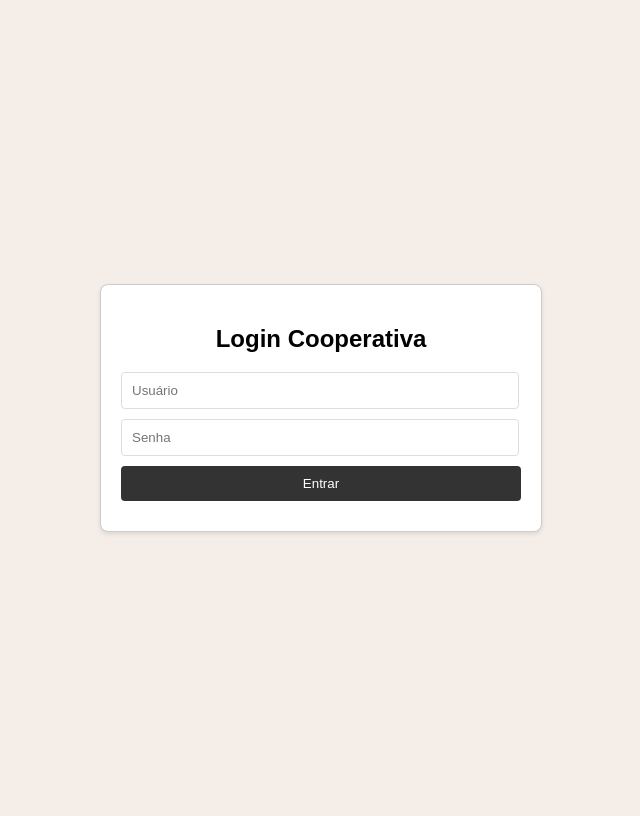
After one commit to yurialcantaras/relatorio-cooperativa, a PHP site: page /loginform.php in a window 1280 px wide. The commit adds this page. Shown: the whole page, without its empty margins (319-959 px from the left). Run offline with PHP 8.4, Linux system fonts and the light colour scheme.

Commit message:
Pequenas alterações

```diff
--- a/css/style.css
+++ b/css/style.css
@@ -3,17 +3,35 @@ body {
     justify-content: center;
     align-items: center;
     height: 100vh;
+    background-color: #f4ede8;
     font-family: Arial, sans-serif;
   }
   .card {
     width: 400px;
     padding: 20px;
+    background-color: #fff;
     border: 1px solid #ccc;
     border-radius: 8px;
     box-shadow: 0 2px 4px rgba(0, 0, 0, 0.1);
   }
   .card h2 {
     text-align: center;
+  }
+  .card input {
+    width: 94%;
+    padding: 10px;
+    margin-bottom: 10px;
+    border: 1px solid #ddd;
+    border-radius: 4px;
+  }
+  .card .button {
+    width: 100%;
+    padding: 10px;
+    background-color: #333;
+    color: #fff;
+    border: none;
+    border-radius: 4px;
+    cursor: pointer;
   }
   .form-group {
     margin-bottom: 10px;
--- /dev/null
+++ b/loginform.php
@@ -0,0 +1,19 @@
+<!DOCTYPE html>
+<html lang="pt-br">
+<head>
+  <meta charset="UTF-8">
+  <meta name="viewport" content="width=device-width, initial-scale=1.0">
+  <link rel="stylesheet" href="css/style.css">
+  <title>Login Cooperativa</title>
+</head>
+<body>
+  <div class="card">
+    <h2>Login Cooperativa</h2>
+    <form action="inputs/login.input.php" method="post">
+      <input type="text" name="usr" placeholder="Usuário" required>
+      <input type="password" name="pwd" placeholder="Senha" required><br>
+      <input class="button" type="submit" name="loginForm" value="Entrar"/>
+    </form>
+  </div>
+</body>
+</html>
--- a/reportform.php
+++ b/reportform.php
@@ -13,7 +13,7 @@
 <body>
   <div class="card">
     <h2>Relatório da Colportagem</h2>
-    <form action="inputs/login.input.php">
+    <form action="inputs/login.input.php" method="POST">
       <div class="form-group">
         <label for="nome">Nome:</label>
         <input type="text" id="nome" name="nome" required>
@@ -47,7 +47,7 @@
         <input type="number" id="valor-cartao" name="valor-cartao" step="0.01" required>
       </div>
       <div class="form-group">
-        <button type="submit">Enviar</button>
+        <button type="submit" name="reportForm">Enviar</button>
       </div>
     </form>
   </div>
```
Also changed, not shown: class/register.class.php (+11 -9 lines), inputs/login.input.php (+44 -0 lines).
